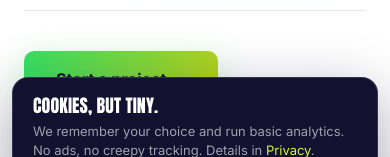
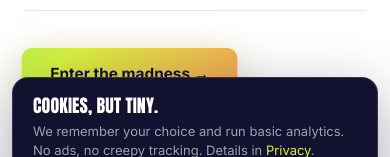
Before and after one commit to AKASH1931/spryb-digital, a Next.js app: page / in a window 390 px wide. Both pictures are taken after a click on the button "Menu". Shown: the part 525-682 px from the top of the page. Built offline with nearby package versions, Linux system fonts and the light colour scheme; no server answers.

Commit message:
Mobile menu madness CTA

```diff
--- a/src/components/Navbar.tsx
+++ b/src/components/Navbar.tsx
@@ -58,8 +58,8 @@ export default function Navbar() {
               </Link>
             ))}
             <div className="mt-8 flex flex-wrap gap-3">
-              <Link href="/contact" onClick={() => setOpen(false)} className="btn-gradient">Start a project →</Link>
-              <a href="mailto:hello@sprybdigital.com" className="btn-ghost">hello@sprybdigital.com</a>
+              <Link href="/kreative-kand" onClick={() => setOpen(false)} className="btn-madness px-7 py-3.5 text-[15px]">Enter the madness →</Link>
+              <Link href="/contact" onClick={() => setOpen(false)} className="btn-ghost !border-[#121130]/25 px-7 py-3 text-sm">Start a project →</Link>
             </div>
           </div>
         </div>
```
